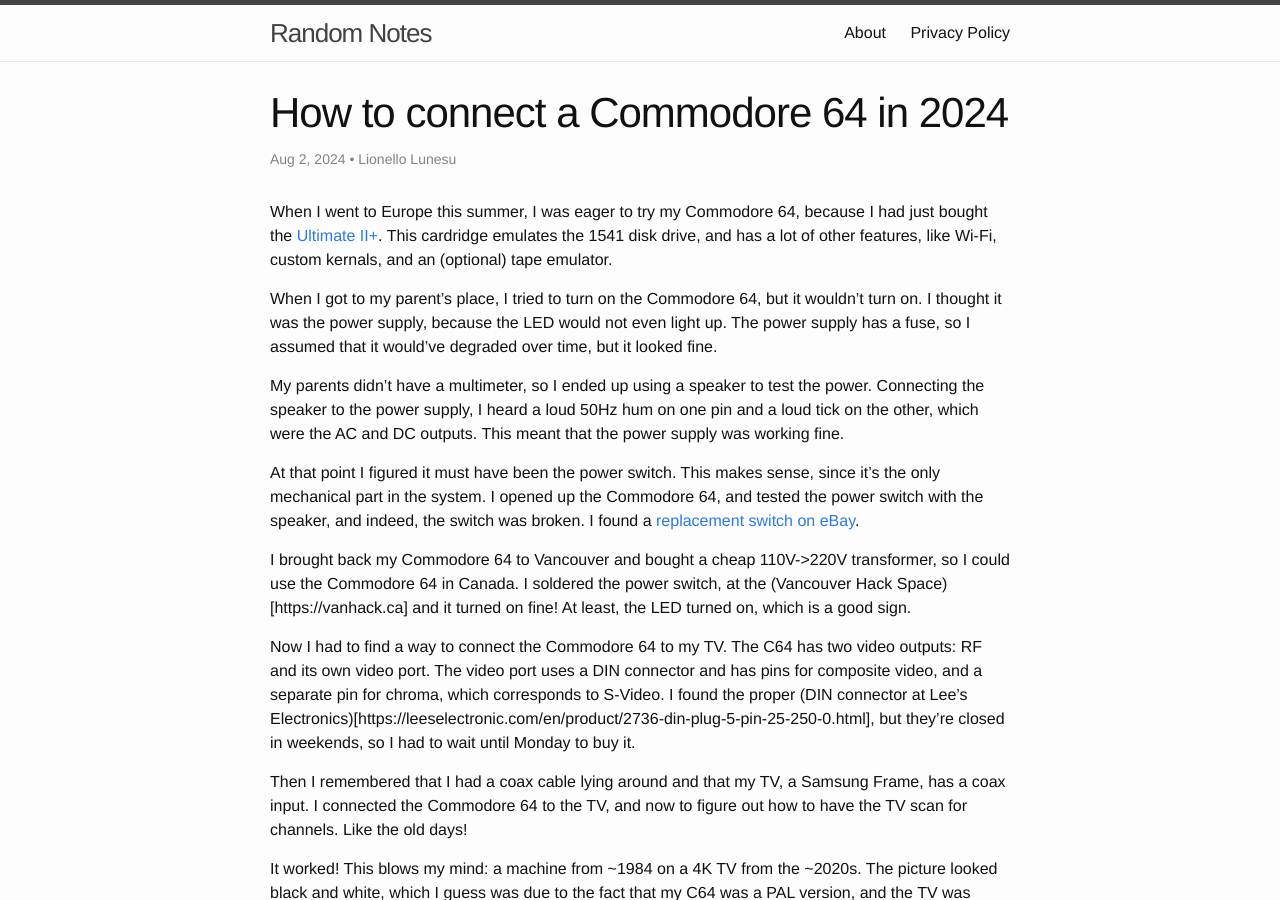
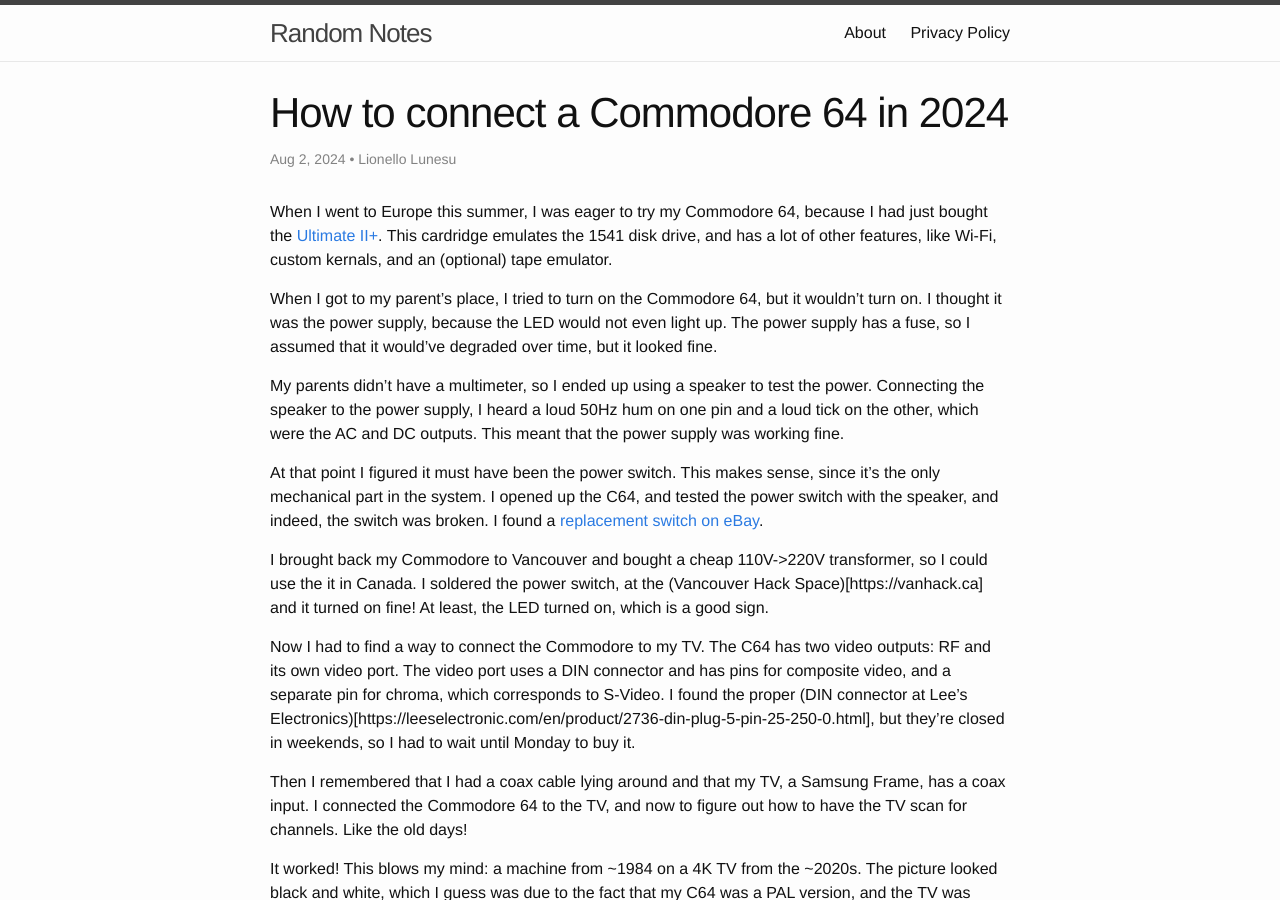
Before and after one commit to lionello/lionello.github.io, a Jekyll site: the page built from _posts/2024-08-01-C64.markdown, in a window 1280 px wide and 900 px high. Built offline with Jekyll 4.4.1, drawn with Linux system fonts in a browser that asks for light colours.

Commit message:
Update 2024-08-01-C64.markdown

```diff
--- a/_posts/2024-08-01-C64.markdown
+++ b/_posts/2024-08-01-C64.markdown
@@ -10,11 +10,11 @@
 
 My parents didn't have a multimeter, so I ended up using a speaker to test the power. Connecting the speaker to the power supply, I heard a loud 50Hz hum on one pin and a loud tick on the other, which were the AC and DC outputs. This meant that the power supply was working fine.
 
-At that point I figured it must have been the power switch. This makes sense, since it's the only mechanical part in the system. I opened up the Commodore 64, and tested the power switch with the speaker, and indeed, the switch was broken. I found a [replacement switch on eBay](https://www.ebay.com/itm/176354480604).
+At that point I figured it must have been the power switch. This makes sense, since it's the only mechanical part in the system. I opened up the C64, and tested the power switch with the speaker, and indeed, the switch was broken. I found a [replacement switch on eBay](https://www.ebay.com/itm/176354480604).
 
-I brought back my Commodore 64 to Vancouver and bought a cheap 110V->220V transformer, so I could use the Commodore 64 in Canada. I soldered the power switch, at the (Vancouver Hack Space)[https://vanhack.ca] and it turned on fine! At least, the LED turned on, which is a good sign.
+I brought back my Commodore to Vancouver and bought a cheap 110V->220V transformer, so I could use the it in Canada. I soldered the power switch, at the (Vancouver Hack Space)[https://vanhack.ca] and it turned on fine! At least, the LED turned on, which is a good sign.
 
-Now I had to find a way to connect the Commodore 64 to my TV. The C64 has two video outputs: RF and its own video port. The video port uses a DIN connector and has pins for composite video, and a separate pin for chroma, which corresponds to S-Video. I found the proper (DIN connector at Lee's Electronics)[https://leeselectronic.com/en/product/2736-din-plug-5-pin-25-250-0.html], but they're closed in weekends, so I had to wait until Monday to buy it.
+Now I had to find a way to connect the Commodore to my TV. The C64 has two video outputs: RF and its own video port. The video port uses a DIN connector and has pins for composite video, and a separate pin for chroma, which corresponds to S-Video. I found the proper (DIN connector at Lee's Electronics)[https://leeselectronic.com/en/product/2736-din-plug-5-pin-25-250-0.html], but they're closed in weekends, so I had to wait until Monday to buy it.
 
 Then I remembered that I had a coax cable lying around and that my TV, a Samsung Frame, has a coax input. I connected the Commodore 64 to the TV, and now to figure out how to have the TV scan for channels. Like the old days!
 
```
